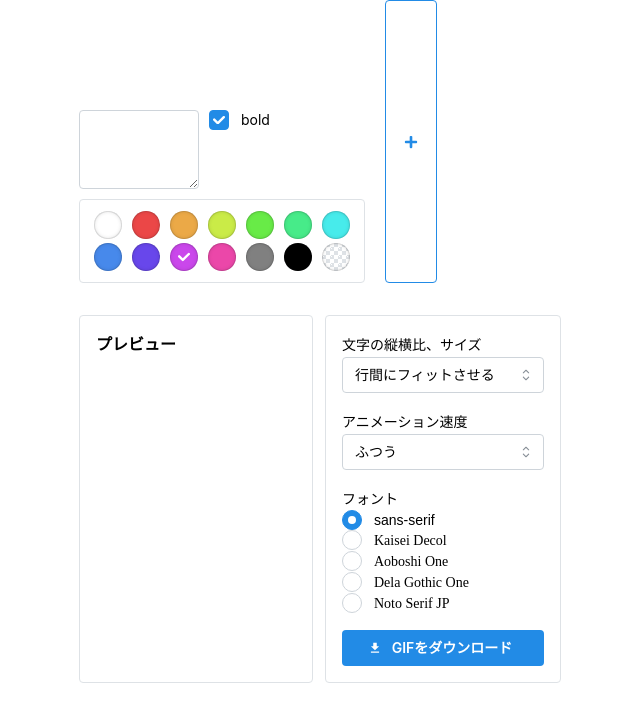
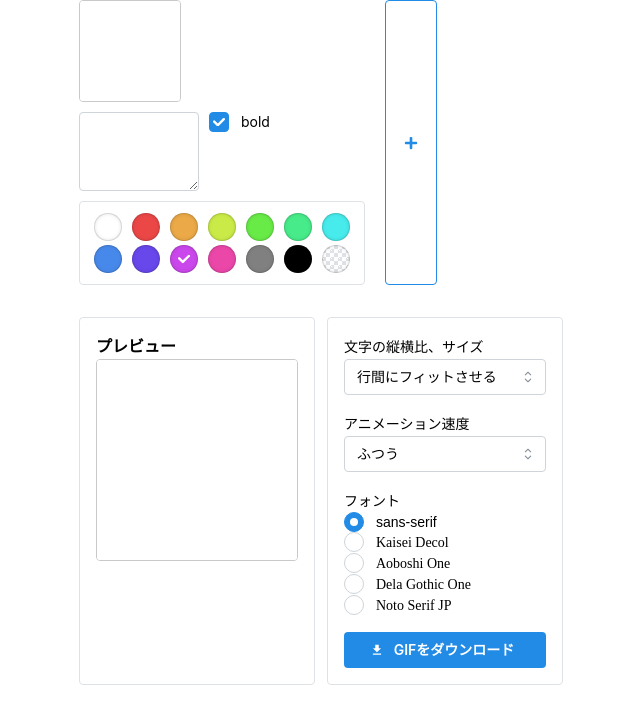
Before and after one commit to pandanoir/anime-emoji-generator, a React (Vite) app: page / in a window 1280 px wide. Shown: the top 724 px of the page, without its empty margins (97-737 px from the left). Built offline with nearby package versions, Linux system fonts and the light colour scheme; a web font is replaced by a local one.

Commit message:
fix: FramePreviewにボーダーを追加

```diff
--- a/src/components/FramePreview.tsx
+++ b/src/components/FramePreview.tsx
@@ -19,5 +19,16 @@ export const FramePreview = ({
     drawFrame(canvasRef.current, text, style, stretchSetting, fontFamily);
   }, [text, style, stretchSetting, fontFamily]);
 
-  return <canvas ref={canvasRef} width="100" height="100" {...props} />;
+  return (
+    <canvas
+      ref={canvasRef}
+      width="100"
+      height="100"
+      style={{
+        border: '1px solid var(--mantine-color-dark-0)',
+        borderRadius: 'var(--mantine-radius-sm)',
+      }}
+      {...props}
+    />
+  );
 };
```
